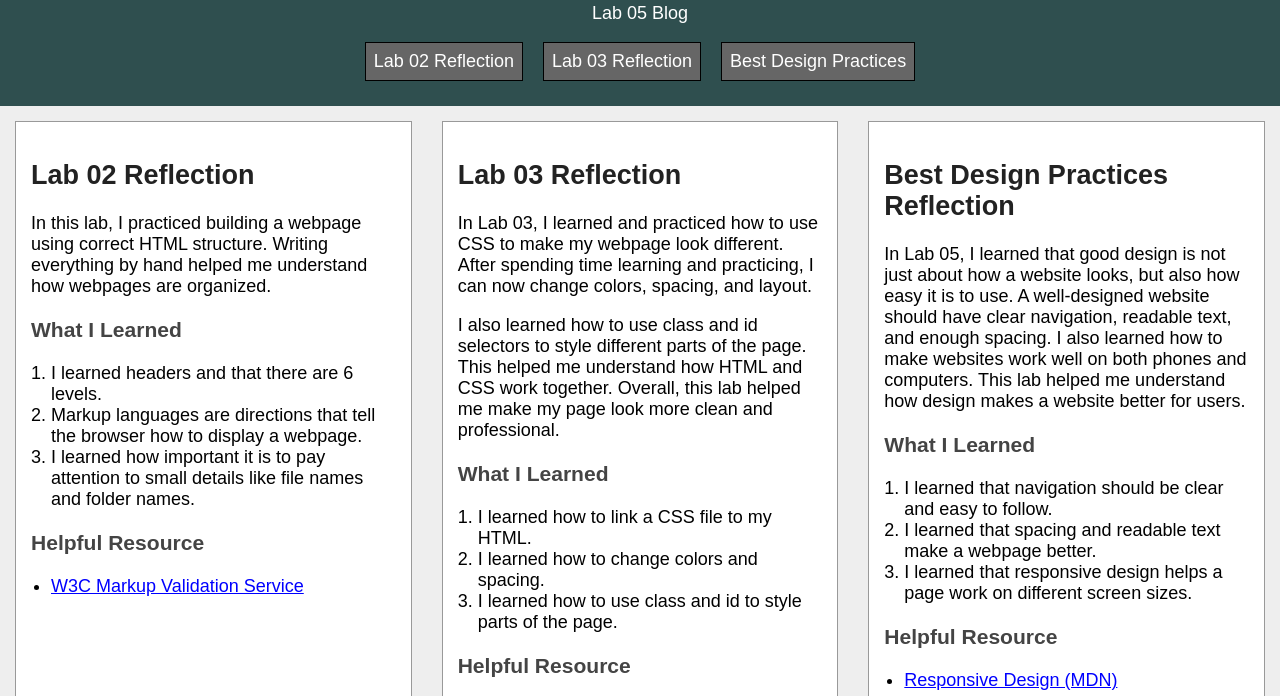
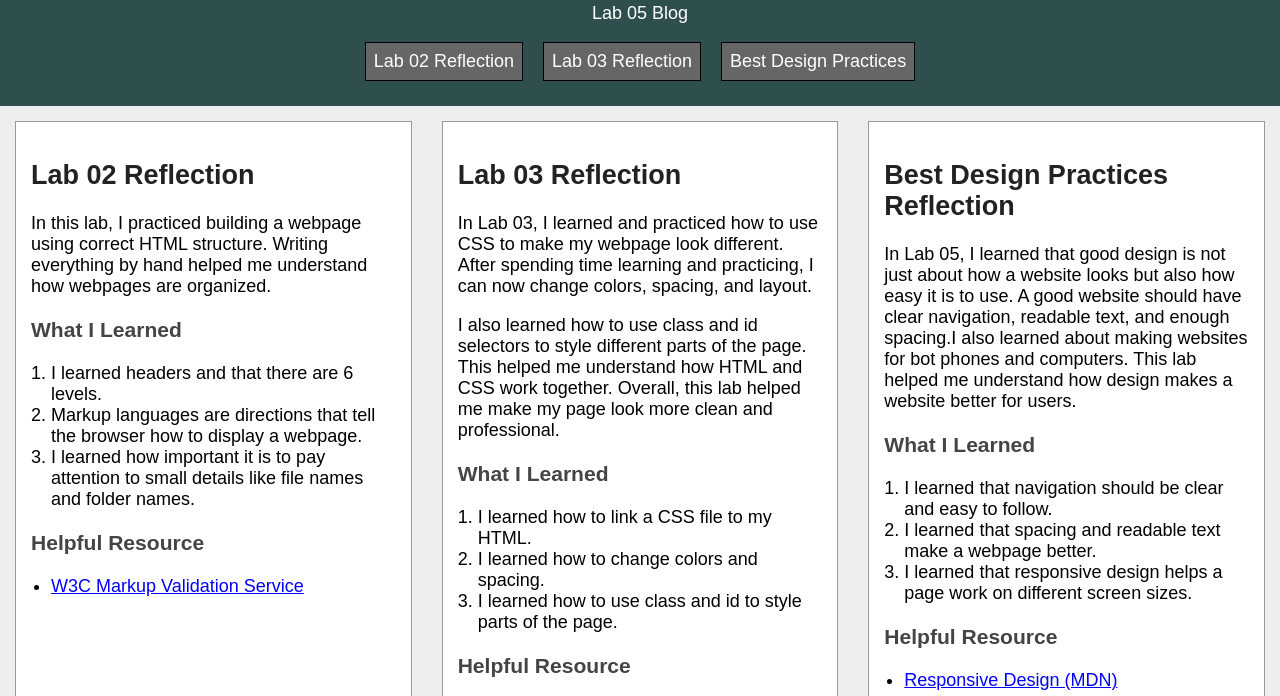
Before and after one commit to waltaberhane5/CSIT121-, a plain HTML site: page Lab 05/index.html in a window 1280 px wide. Shown: the part 102-798 px from the top of the page. Drawn offline with Linux system fonts and the light colour scheme.

Commit message:
Add files via upload

```diff
--- a/Lab 05/index.html
+++ b/Lab 05/index.html
@@ -83,11 +83,10 @@
       <h2>Best Design Practices Reflection</h2>
 
       <p>
-        In Lab 05, I learned that good design is not just about how a website looks,
-        but also how easy it is to use. A well-designed website should have clear
-        navigation, readable text, and enough spacing. I also learned how to make
-        websites work well on both phones and computers. This lab helped me understand
-        how design makes a website better for users.
+        In Lab 05, I learned that good design is not just about how a website looks
+        but also how easy it is to use. A good website should have clear
+        navigation, readable text, and enough spacing.I also learned about making websites for bot phones and computers.
+         This lab helped me understand how design makes a website better for users.
       </p>
 
       <h3>What I Learned</h3>
```
